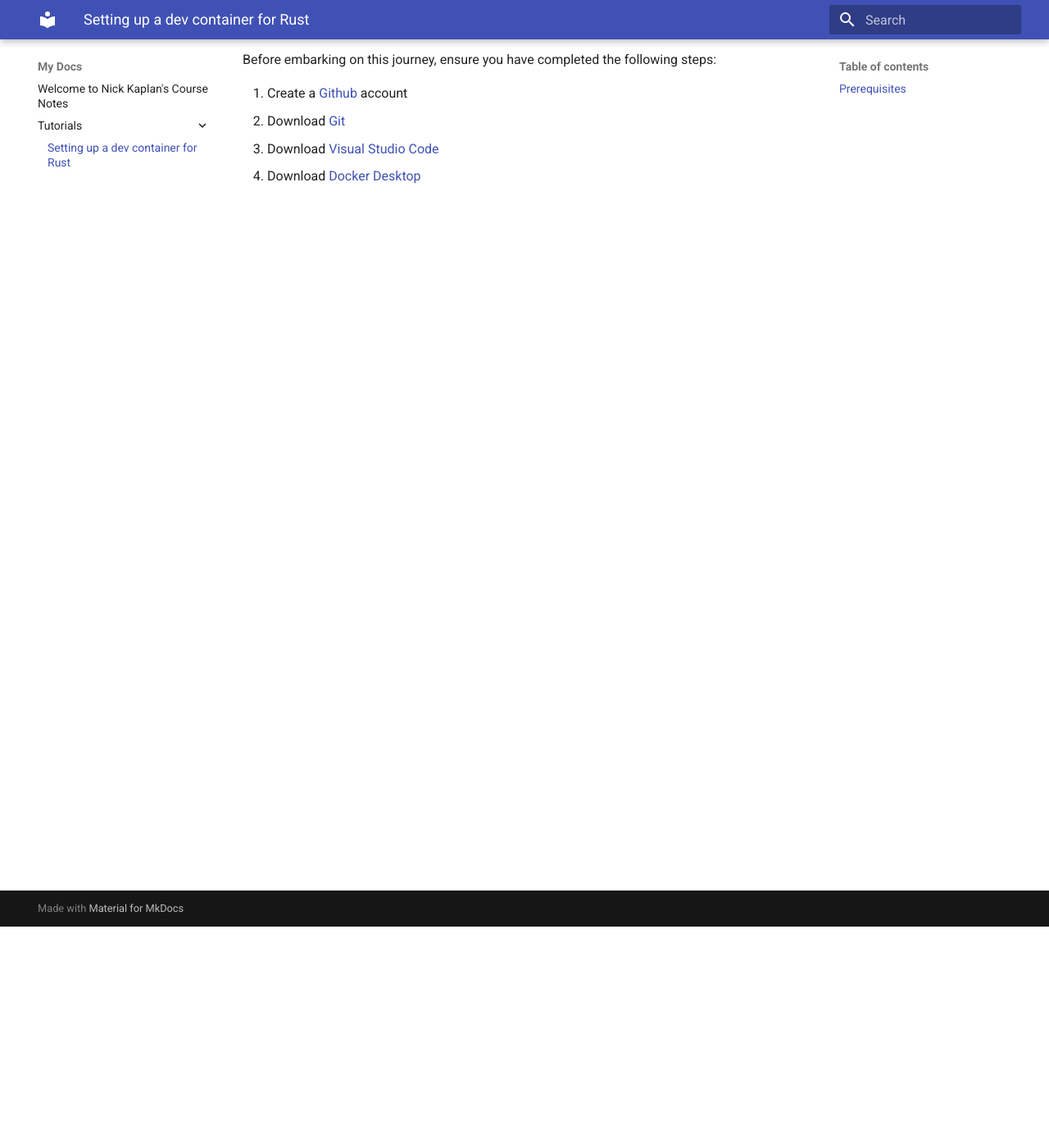
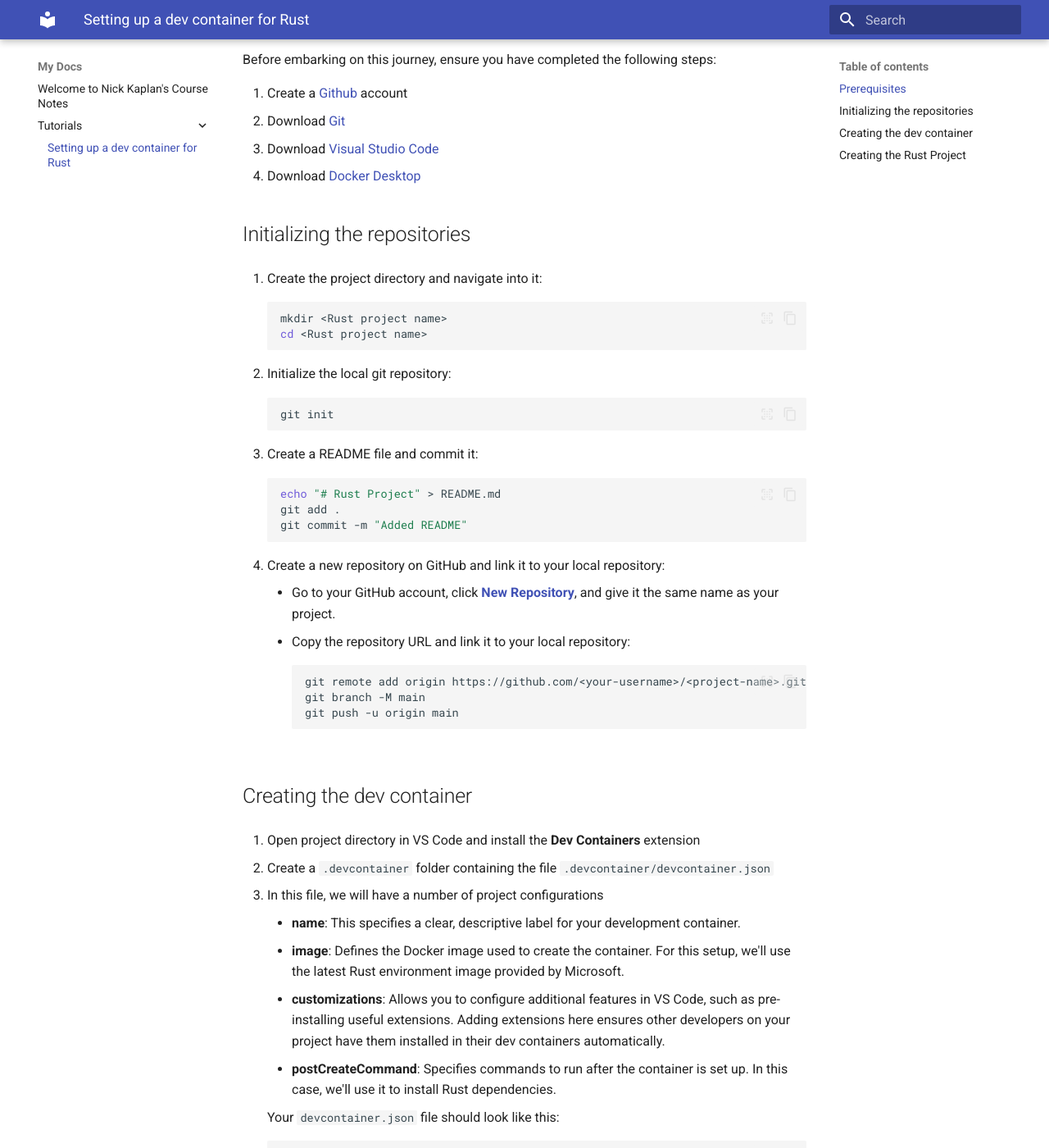
Before and after one commit to NickKaplan64/comp423-course-notes, an MkDocs documentation site: the page built from docs/tutorials/rust-setup.md, in a window 1280 px wide and 1400 px high, scrolled down 270 px. Shown: the whole window at 82% size. Built offline with MkDocs 1.6.1 and Material for MkDocs 9.7.7, drawn with Linux system fonts in a browser that asks for light colours; some of the changed text lies outside the part shown.

Commit message:
Finished writing tutorial

````diff
--- a/docs/tutorials/rust-setup.md
+++ b/docs/tutorials/rust-setup.md
@@ -11,3 +11,101 @@
 2. Download [Git](https://git-scm.com/book/en/v2/Getting-Started-Installing-Git)
 3. Download [Visual Studio Code](https://code.visualstudio.com/)
 4. Download [Docker Desktop](https://www.docker.com/products/docker-desktop)
+
+## Initializing the repositories
+
+1. Create the project directory and navigate into it:
+    ```sh
+    mkdir <Rust project name>
+    cd <Rust project name>
+    ```
+
+2. Initialize the local git repository:
+    ```sh
+    git init
+    ```
+
+3. Create a README file and commit it:
+    ```sh
+    echo "# Rust Project" > README.md
+    git add .
+    git commit -m "Added README"
+    ```
+
+4. Create a new repository on GitHub and link it to your local repository:
+    * Go to your GitHub account, click **[New Repository](https://github.com/new)**, and give it the same name as your project.
+    * Copy the repository URL and link it to your local repository:
+    ```sh
+    git remote add origin https://github.com/<your-username>/<project-name>.git
+    git branch -M main
+    git push -u origin main
+    ```
+
+## Creating the dev container
+
+1. Open project directory in VS Code and install the **Dev Containers** extension
+
+2. Create a ```.devcontainer``` folder containing the file ```.devcontainer/devcontainer.json```
+
+3. In this file, we will have a number of project configurations
+
+    * **name**: This specifies a clear, descriptive label for your development container.
+    * **image**: Defines the Docker image used to create the container. For this setup, we'll use the latest Rust environment image provided by Microsoft.
+    * **customizations**: Allows you to configure additional features in VS Code, such as pre-installing useful extensions. Adding extensions here ensures other developers on your project have them installed in their dev containers automatically.
+    * **postCreateCommand**: Specifies commands to run after the container is set up. In this case, we'll use it to install Rust dependencies.
+
+    Your ```devcontainer.json``` file should look like this:
+    ```json
+    {
+        "name": "<Rust Project Name>",
+        "image": "mcr.microsoft.com/vscode/devcontainers/rust:latest",
+        "customizations": {
+            "vscode": {
+            "settings": {},
+            "extensions": ["rust-lang.rust-analyzer"]
+            }
+        },
+        "postCreateCommand": "cargo new ./<Rust Project Name> --vcs none"
+
+    }
+    ```
+
+4. Reopen the folder in the container
+    * Press ++ctrl+shift+p++ or ++cmd+shift+p++, search for **Reopen in container** and select it.
+    * Wait for the container to launch
+
+## Creating the Rust Project
+
+Once the dev container is set up, you’re ready to create and build a Rust project.
+
+1. Confirm that Rust is installed and up to date by running:
+```sh
+rustc --version
+```
+
+3. Navigate into ```./<project-name>/src/main.rs``` and update it to look like:
+```rs
+fn main() {
+    println!("Hello COMP423");
+}
+```
+
+4. Open a new terminal in VSCode and run the following:
+```sh
+cd ./<project-name>
+cargo build
+```
+
+5. Run the built file directly
+```sh
+./target/debug/<project-name>
+```
+
+6. Alternatively, from your rust folder, you can run the following in the terminal:
+```sh
+cargo run
+```
+
+!!! note "Difference between ```cargo build``` and ```cargo run```"
+
+[^]: Steps regarding git and dev container initialization were taken from the [COMP 423](https://comp423-25s.github.io/resources/MkDocs/tutorial/#step-1-create-a-local-directory-and-initialize-git) site.
--- a/mkdocs.yml
+++ b/mkdocs.yml
@@ -1,3 +1,24 @@
 site_name: My Docs
 theme:
   name: material
+  features:
+    - content.code.copy
+    - content.code.select
+
+markdown_extensions:
+  - pymdownx.highlight:
+      anchor_linenums: true
+      line_spans: __span
+      pygments_lang_class: true
+  - pymdownx.inlinehilite
+  - pymdownx.snippets
+  - pymdownx.superfences
+  - pymdownx.critic
+  - pymdownx.caret
+  - pymdownx.keys
+  - pymdownx.mark
+  - pymdownx.tilde
+  - admonition
+  - pymdownx.details
+  - pymdownx.superfences
+  - footnotes
````
